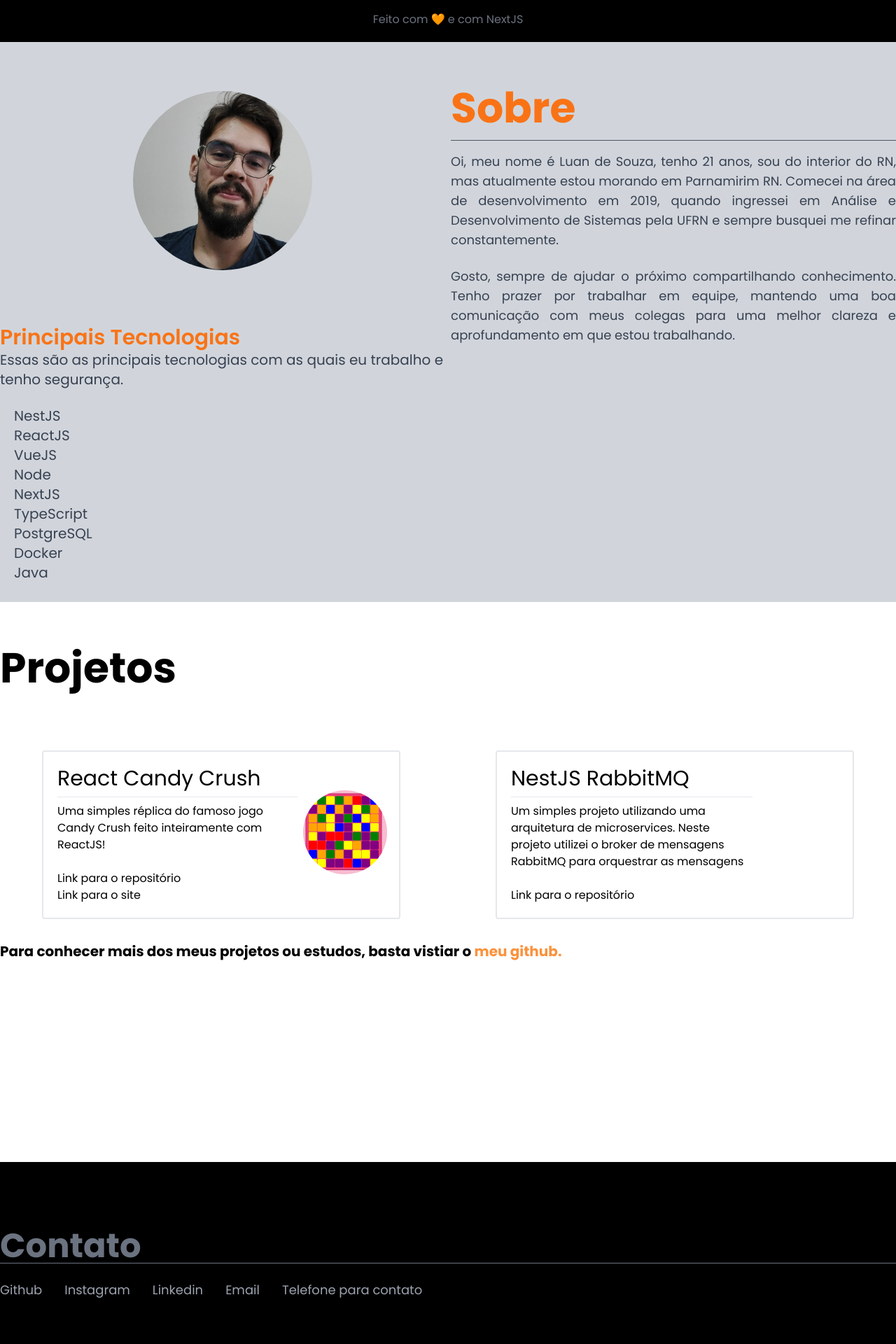
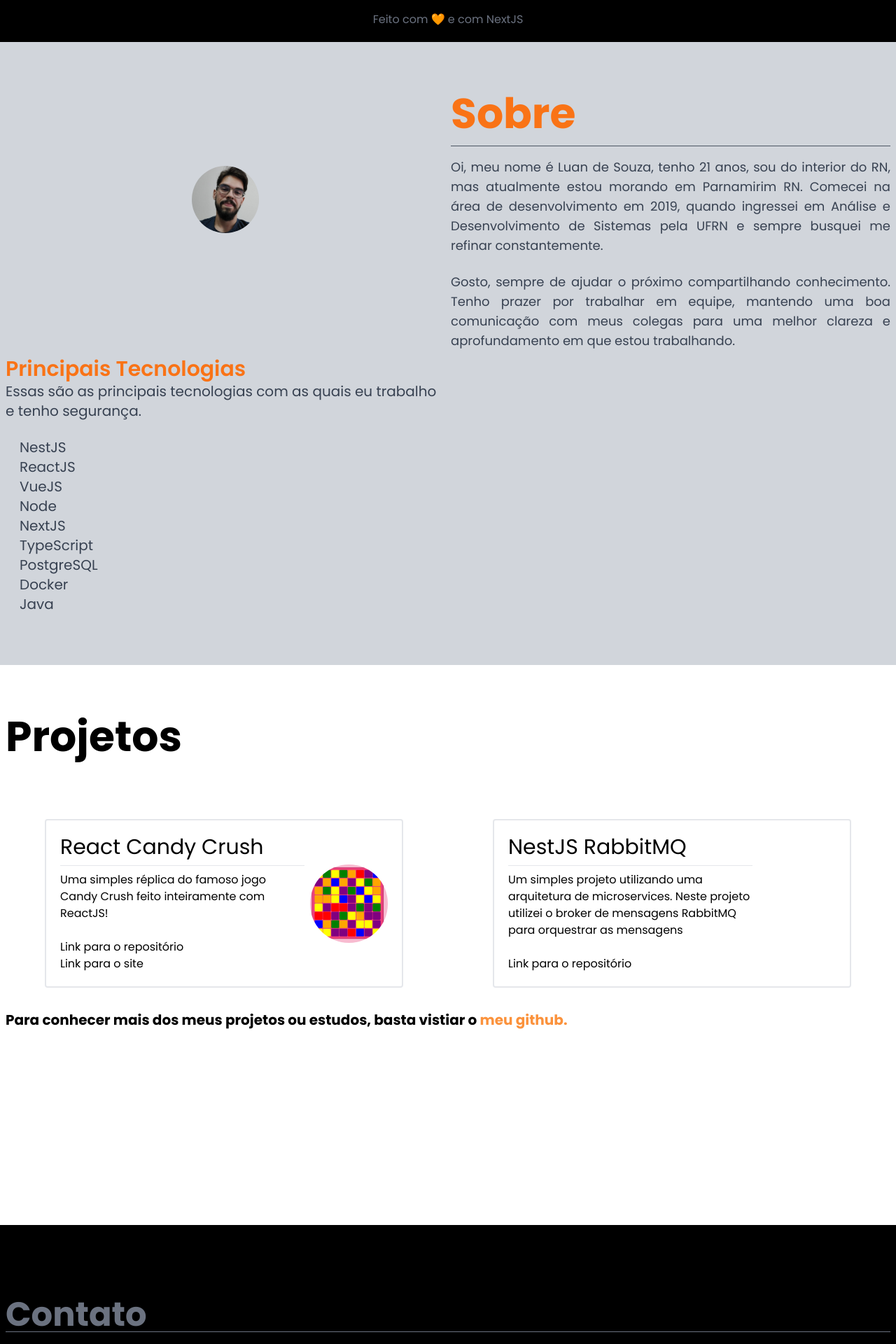
Before and after one commit to Darkisda/portfolio, a Next.js app: page / in a window 1280 px wide. Shown: the part 740-2660 px from the top of the page at 70% size. Built offline with nearby package versions, Linux system fonts and the light colour scheme.

Commit message:
fixes ui

```diff
--- a/src/components/project-card.tsx
+++ b/src/components/project-card.tsx
@@ -16,7 +16,7 @@ export default function ProjectCard({
   image,
 }: Props) {
   return (
-    <div className="w-[32rem] bg-white border-2 border-gray-200 rounded p-5">
+    <div className="w-full bg-white border-2 border-gray-200 rounded p-5 lg:w-[32rem]">
       <div className="w-full flex items-center justify-center gap-2">
         <div className="w-3/4">
           <div className="w-full">
@@ -38,14 +38,12 @@ export default function ProjectCard({
             )}
           </p>
         </div>
-        <div className="w-1/4">
+        <div className="w-28 h-28 relative">
           {image && (
             <Image
               src={`/${image}`}
               alt="Imagem Projeto"
-              width={120}
-              height={120}
-              layout="fixed"
+              layout="fill"
               className="rounded-full object-cover"
             />
           )}
--- a/src/layouts/about.tsx
+++ b/src/layouts/about.tsx
@@ -2,17 +2,17 @@ import Image from "next/image";
 
 export default function About() {
   return (
-    <section id="sobre" className="w-full h-screen bg-gray-300">
-      <div className="container h-full w-full mx-auto grid grid-rows-2 gap-2 grid-cols-2">
+    <section id="sobre" className="w-full min-h-screen bg-gray-300 p-2">
+      <div className="container h-full w-full mx-auto grid gap-2 grid-cols-1 lg:grid-rows-2 lg:grid-cols-2">
         <div className="h-full w-full flex items-center flex-col justify-center">
-          <Image
-            src={"/myself.jpg"}
-            alt="Eu"
-            width={256}
-            height={256}
-            layout="fixed"
-            className="rounded-full object-cover"
-          />
+          <div className="w-24 h-24 relative">
+            <Image
+              src={"/myself.jpg"}
+              alt="Eu"
+              layout="fill"
+              className="rounded-full object-cover"
+            />
+          </div>
         </div>
         <div className="h-full w-full mt-16">
           <h1 className="text-6xl font-bold text-orange-500">Sobre</h1>
@@ -27,8 +27,8 @@ export default function About() {
           <br />
           <p className="text-lg text-gray-700 text-justify">
             Gosto, sempre de ajudar o próximo compartilhando conhecimento. Tenho
-            prazer por trabalhar em equipe, mantendo uma boa comunicação com meus
-            colegas para uma melhor clareza e aprofundamento em que estou
+            prazer por trabalhar em equipe, mantendo uma boa comunicação com
+            meus colegas para uma melhor clareza e aprofundamento em que estou
             trabalhando.
           </p>
         </div>
@@ -36,7 +36,10 @@ export default function About() {
           <h1 className="text-3xl font-semibold text-orange-500">
             Principais Tecnologias
           </h1>
-          <p className="text-xl text-gray-700">Essas são as principais tecnologias com as quais eu trabalho e tenho segurança.</p>
+          <p className="text-xl text-gray-700">
+            Essas são as principais tecnologias com as quais eu trabalho e tenho
+            segurança.
+          </p>
           <br />
           <ul className="text-xl text-gray-700 ml-5">
             <li>NestJS</li>
--- a/src/layouts/contact.tsx
+++ b/src/layouts/contact.tsx
@@ -1,11 +1,11 @@
 export default function Contact() {
   return (
-    <section id="contato" className="w-full h-[50vh] bg-black">
+    <section id="contato" className="w-full h-[50vh] bg-black p-2">
       <div className="container mx-auto pt-24">
         <h1 className="text-5xl text-gray-500 font-bold">Contato</h1>
         <hr className="border-gray-500" />
         <br />
-        <ul className="w-full flex items-center gap-8 justify-start">
+        <ul className="w-full flex flex-wrap items-center gap-8 justify-center">
           <li>
             <a
               className="text-gray-400 text-lg"
--- a/src/layouts/projects.tsx
+++ b/src/layouts/projects.tsx
@@ -5,12 +5,12 @@ export default function Projects() {
   return (
     <section
       id="projetos"
-      className="w-full h-screen flex bg-white"
+      className="w-full min-h-screen flex bg-white p-2"
     >
       <div className="container mx-auto">
         <h1 className="text-6xl font-bold mt-16 text-black">Projetos</h1>
         <br />
-        <div className="w-full mt-16 flex items-center gap-4 justify-around">
+        <div className="w-full mt-16 flex items-center gap-4 justify-around flex-col lg:flex-row">
           <ProjectCard
             title="React Candy Crush"
             content="Uma simples réplica do famoso jogo Candy Crush feito inteiramente com ReactJS!"
```
